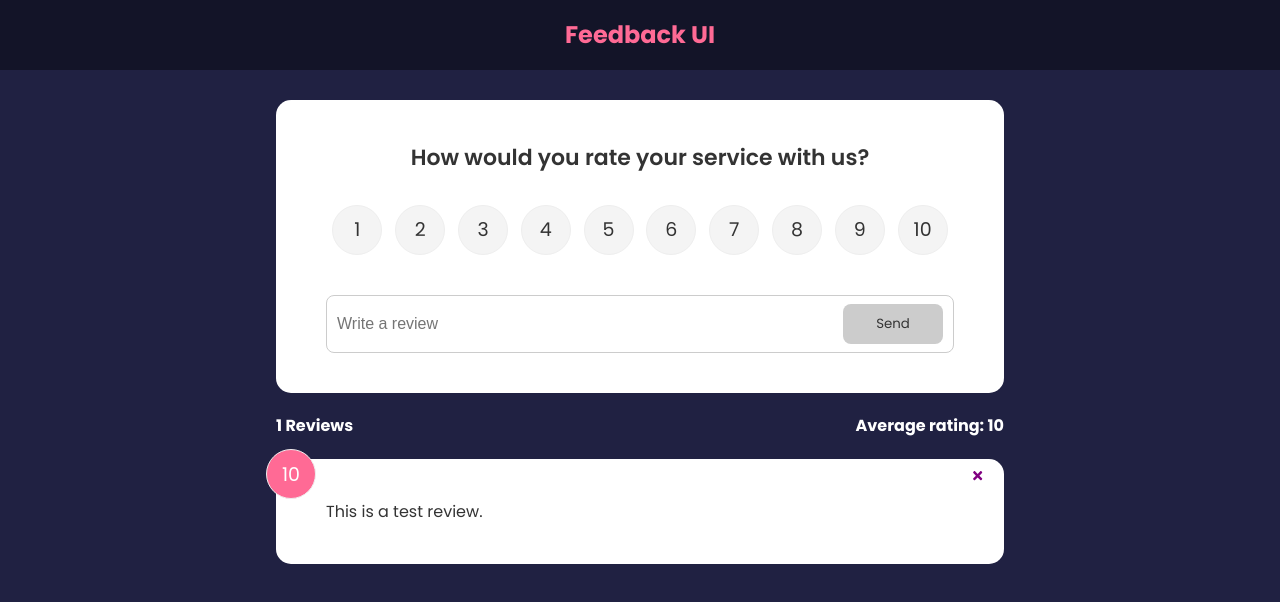
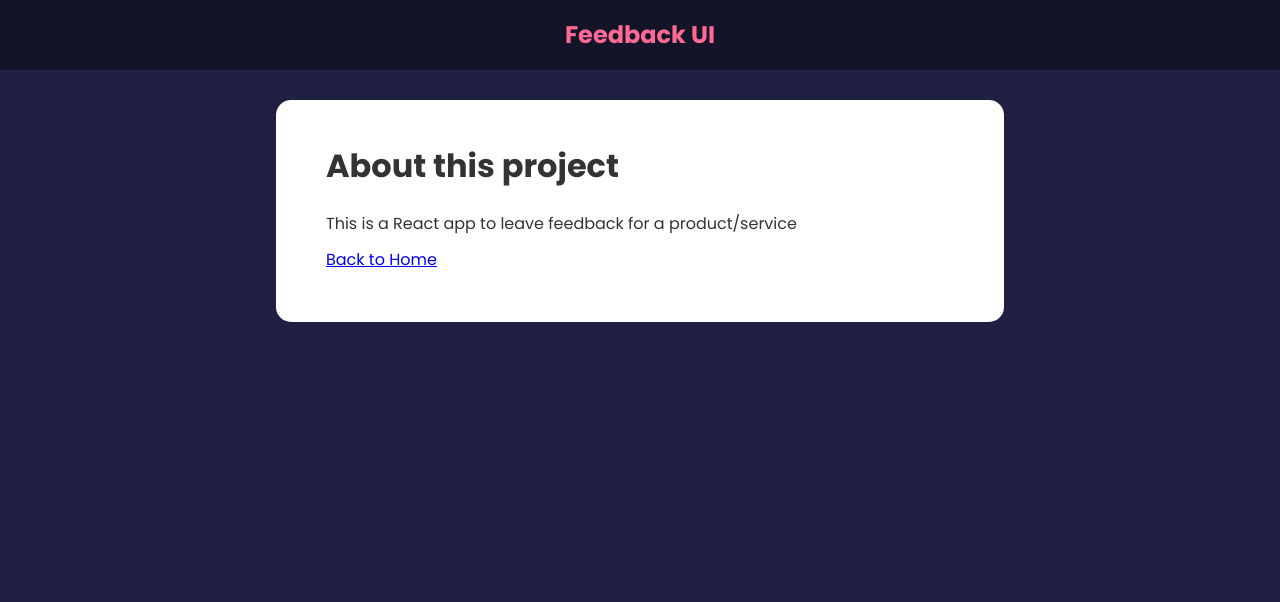
Before and after one commit to 666blessed/feedback-app, a React (Create React App) app: page /feedback-app/about in a window 1280 px wide. Shown: the top 602 px of the page. Built offline with nearby package versions, Linux system fonts and the light colour scheme.

Commit message:
react router added

```diff
--- a/package.json
+++ b/package.json
@@ -12,6 +12,7 @@
     "react": "^17.0.2",
     "react-dom": "^17.0.2",
     "react-icons": "^4.3.1",
+    "react-router-dom": "^6.2.1",
     "react-scripts": "5.0.0",
     "uuid": "^8.3.2",
     "web-vitals": "^2.1.2"
--- a/src/App.js
+++ b/src/App.js
@@ -6,6 +6,9 @@
 import FeedbackStats from './components/FeedbackStats';
 import FeedbackForm from './components/FeedbackForm';
 import {v4 as uuidv4} from 'uuid';
+import AboutPage from './pages/AboutPage';
+import {BrowserRouter as Router, Route, Routes} from 'react-router-dom';
+
 
 
 function App() {
@@ -24,14 +27,26 @@
 
 
     return (
-        <>
+        <Router>
             <Header />
             <div className='container'>
+                <Routes>
+                    <Route
+                    exact
+                    path='/feedback-app/'
+                    element={
+                        <>
                             <FeedbackForm handleAdd={addFeedback}/>
                             <FeedbackStats feedback={feedback}></FeedbackStats>
                             <FeedbackList feedback={feedback} handleDelete={deleteFeedback}/>
+                        </>
+                    }
+                    ></Route>
+
+                    <Route path='/feedback-app/about' element={<AboutPage />} />
+                </Routes>
             </div>
-        </>
+      </Router>
     )
 }
 
--- /dev/null
+++ b/src/pages/AboutPage.jsx
@@ -0,0 +1,18 @@
+import React from 'react';
+import Card from '../components/shared/Card';
+
+function AboutPage() {
+    return (
+        <Card>
+            <div className='about'>
+                <h1>About this project</h1>
+                <p>This is a React app to leave feedback for a product/service</p>
+
+                <p><a href='/feedback-app/'>Back to Home</a></p>
+
+            </div>
+        </Card>
+    )
+}
+
+export default AboutPage
```
Also changed, not shown: 1 other file (tests, documents, lock files or other folders). Lines whose indentation alone changed are shown as unchanged.
